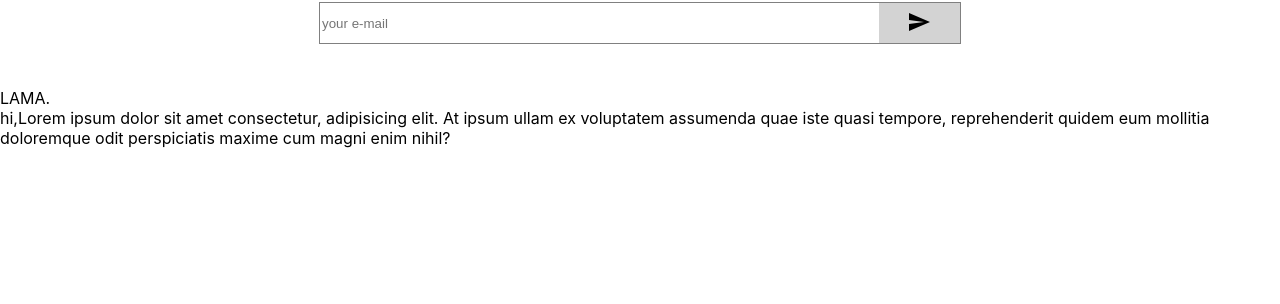
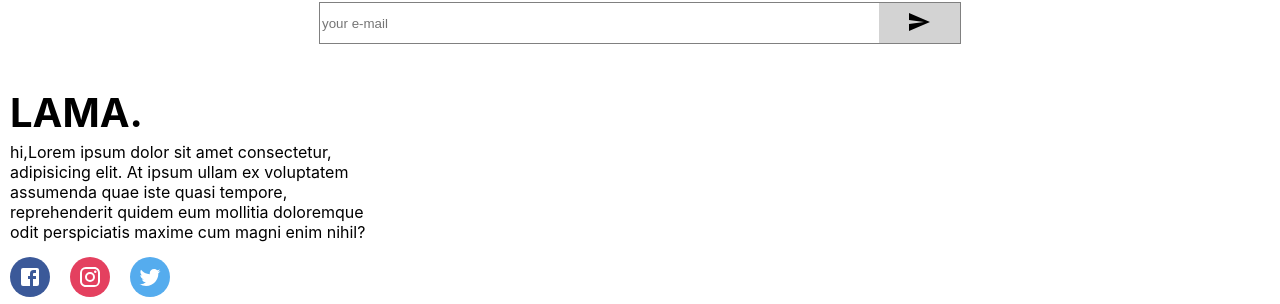
Before and after one commit to nn-1212/E-commerce, a React (Create React App) app: page / in a window 1280 px wide. Shown: the part 2803-3107 px from the top of the page. Before the commit the page ends 2951 px from the top, so only its background shows below. Built offline with nearby package versions, Linux system fonts and the light colour scheme.

Commit message:
footer left

```diff
--- a/src/components/Footer.js
+++ b/src/components/Footer.js
@@ -1,24 +1,45 @@
 import React from 'react'
 import styled from '@emotion/styled'
+import {Facebook, Instagram, Twitter } from '@mui/icons-material'
 
 
 const Container = styled.div`
-
+    display: flex;
 `
 const Left = styled.div`
     flex: 1;
 `
 const Center = styled.div`
     flex: 1;
+    padding: 20px;
 `
 const Right = styled.div`
     flex: 1;
+    padding: 20px;
 `
 
-const Logo = styled.div``
-const Desc = styled.div``
-const SocialContainer = styled.div``
-const SocialIcon = styled.div``
+const Logo = styled.h1`
+    margin: 0 10px;
+    font-size: 40px;
+`
+const Desc = styled.p`
+    margin: 5px 10px;
+`
+const SocialContainer = styled.div`
+   display: flex;
+`
+const SocialIcon = styled.div`
+    margin: 10px;
+    width: 40px;
+    height: 40px;
+    display: flex;
+    align-items: center;
+    justify-content: center;
+    color: white;
+    border-radius: 50%;
+    background-color: #${(props)=> props.color}
+
+`
 
 const Footer = () => {
   return (
@@ -27,8 +48,14 @@ const Footer = () => {
             <Logo>LAMA.</Logo>
             <Desc>hi,Lorem ipsum dolor sit amet consectetur, adipisicing elit. At ipsum ullam ex voluptatem assumenda quae iste quasi tempore, reprehenderit quidem eum mollitia doloremque odit perspiciatis maxime cum magni enim nihil?</Desc>
             <SocialContainer>
-                <SocialIcon>
-
+                <SocialIcon color="3B5999">
+                    <Facebook/>
+                </SocialIcon>
+                <SocialIcon color="E4405F">
+                    <Instagram/>
+                </SocialIcon>
+                <SocialIcon color="55ACEE">
+                    <Twitter/>
                 </SocialIcon>
             </SocialContainer>
         </Left>
```
